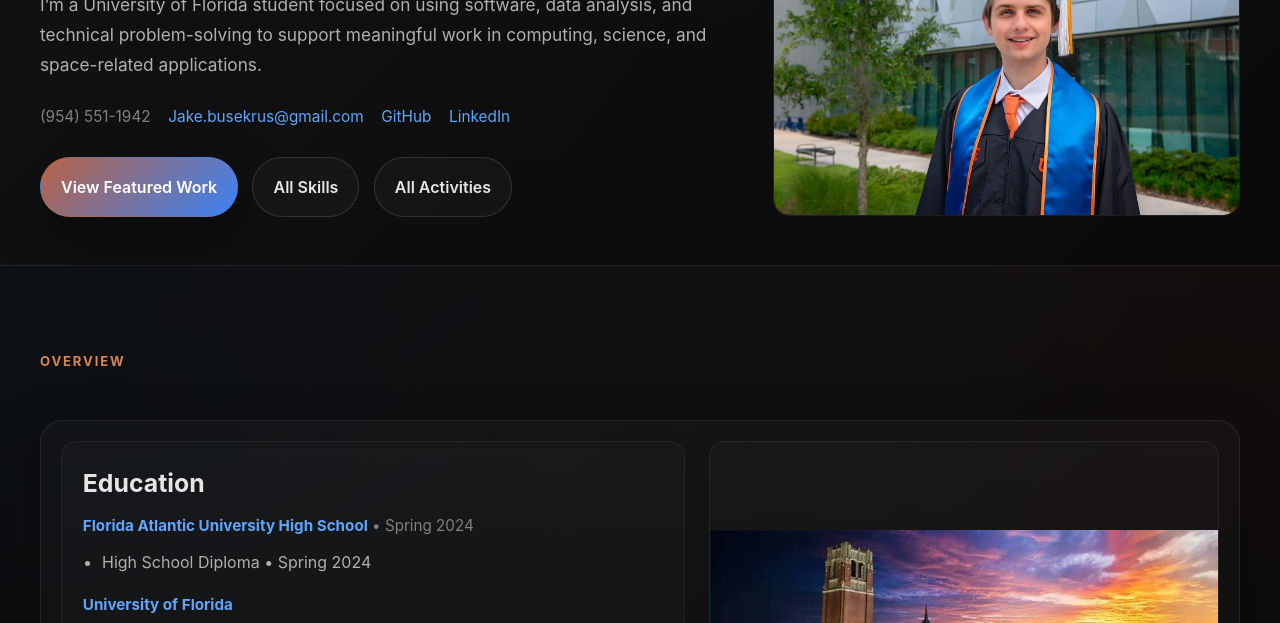
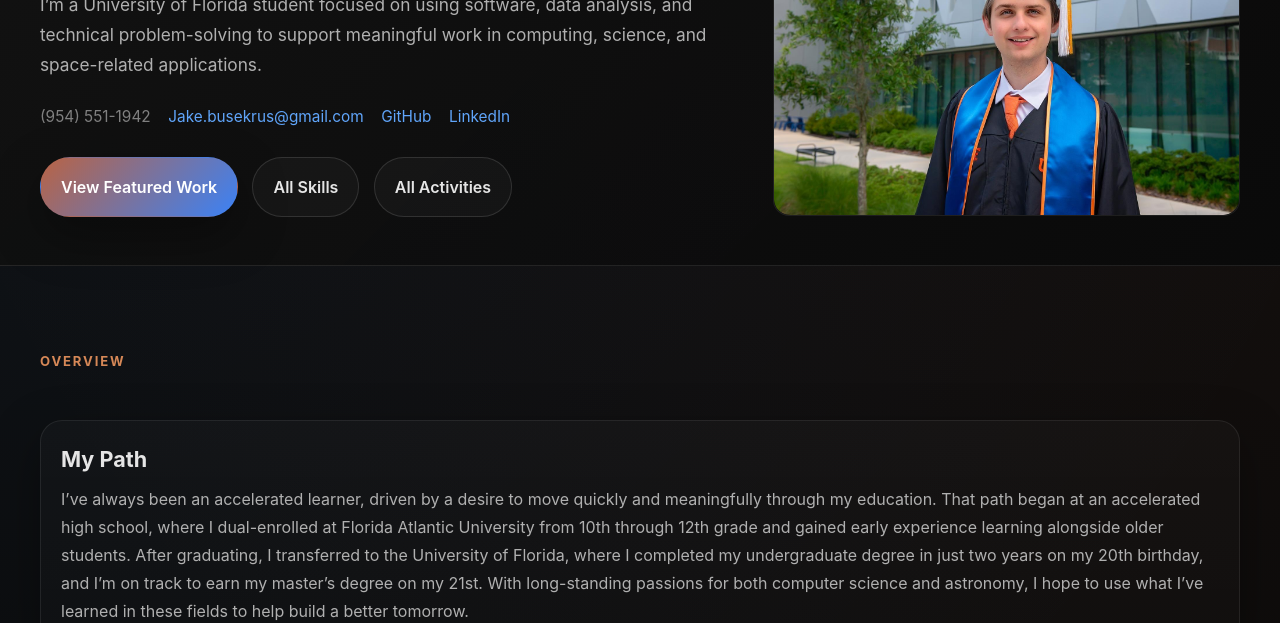
Before and after one commit to UY-scuti73/PersonalWebsite, a plain HTML site: page index.html in a window 1280 px wide. Shown: the part 329-952 px from the top of the page. Drawn offline with Linux system fonts and the light colour scheme.

Commit message:
Added my path

```diff
--- a/index.html
+++ b/index.html
@@ -55,6 +55,21 @@
             <div class="section-header fade">
                 <span class="eyebrow">Overview</span>
             </div>
+
+            <article class="project-card fade" style="max-width: 100%;">
+                <h3>My Path</h3>
+                <p style="color: var(--text2);">
+                    I’ve always been an accelerated learner, driven by a desire to move quickly and meaningfully through my
+                    education. That path began at an accelerated high school, where I dual-enrolled at
+                    Florida Atlantic University from 10th through 12th grade and gained early experience learning alongside
+                    older students. After graduating, I transferred to the University of Florida, where I completed my
+                    undergraduate degree in just two years on my 20th birthday, and I’m on track to earn my master’s degree
+                    on my 21st. With long-standing passions for both computer science and astronomy, I hope to use what I’ve
+                    learned in these fields to help build a better tomorrow.
+                </p>
+            </article>
+
+            <br>
 
             <div class="split-list">
                 <article class="split fade">
```
